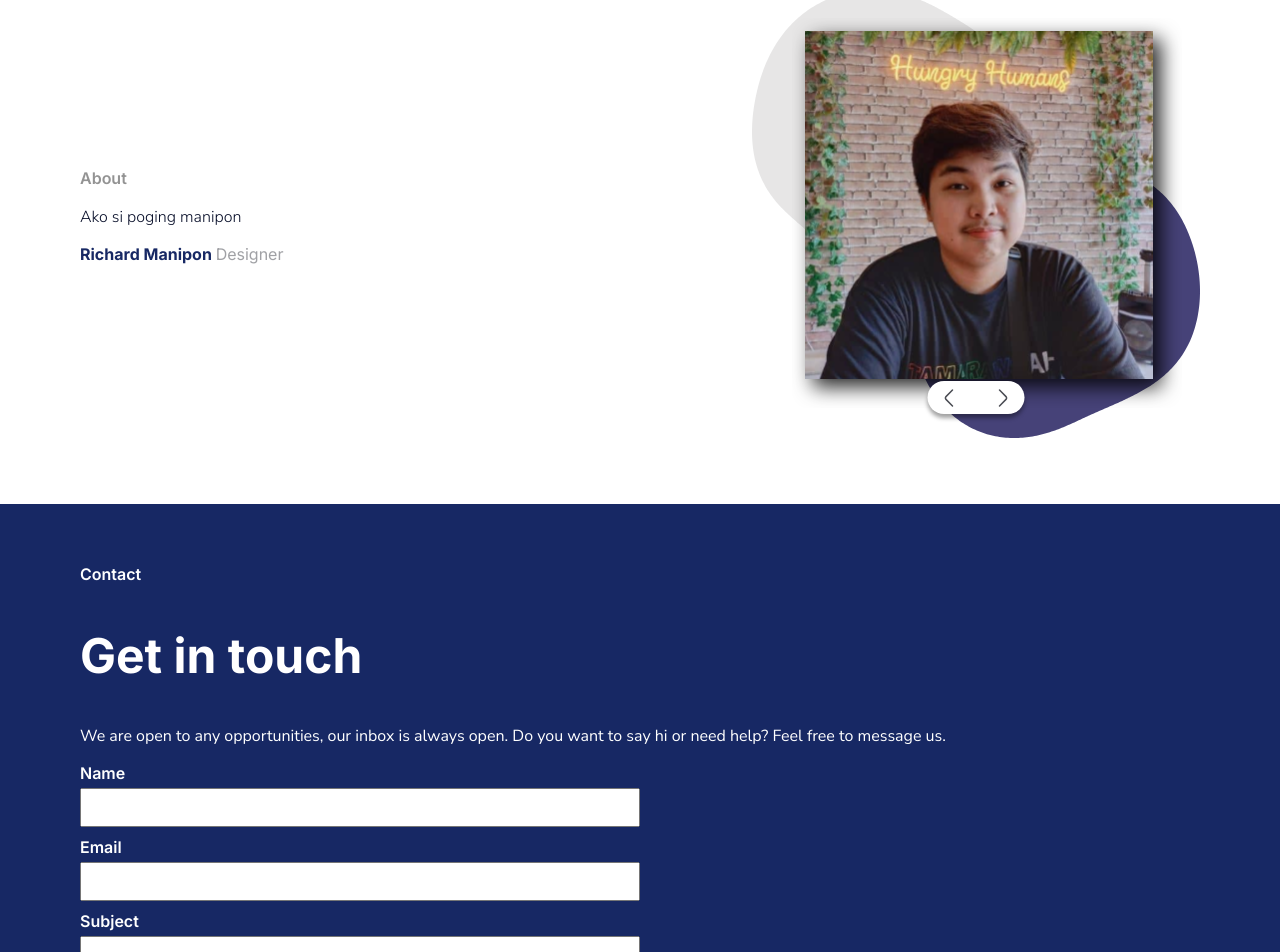
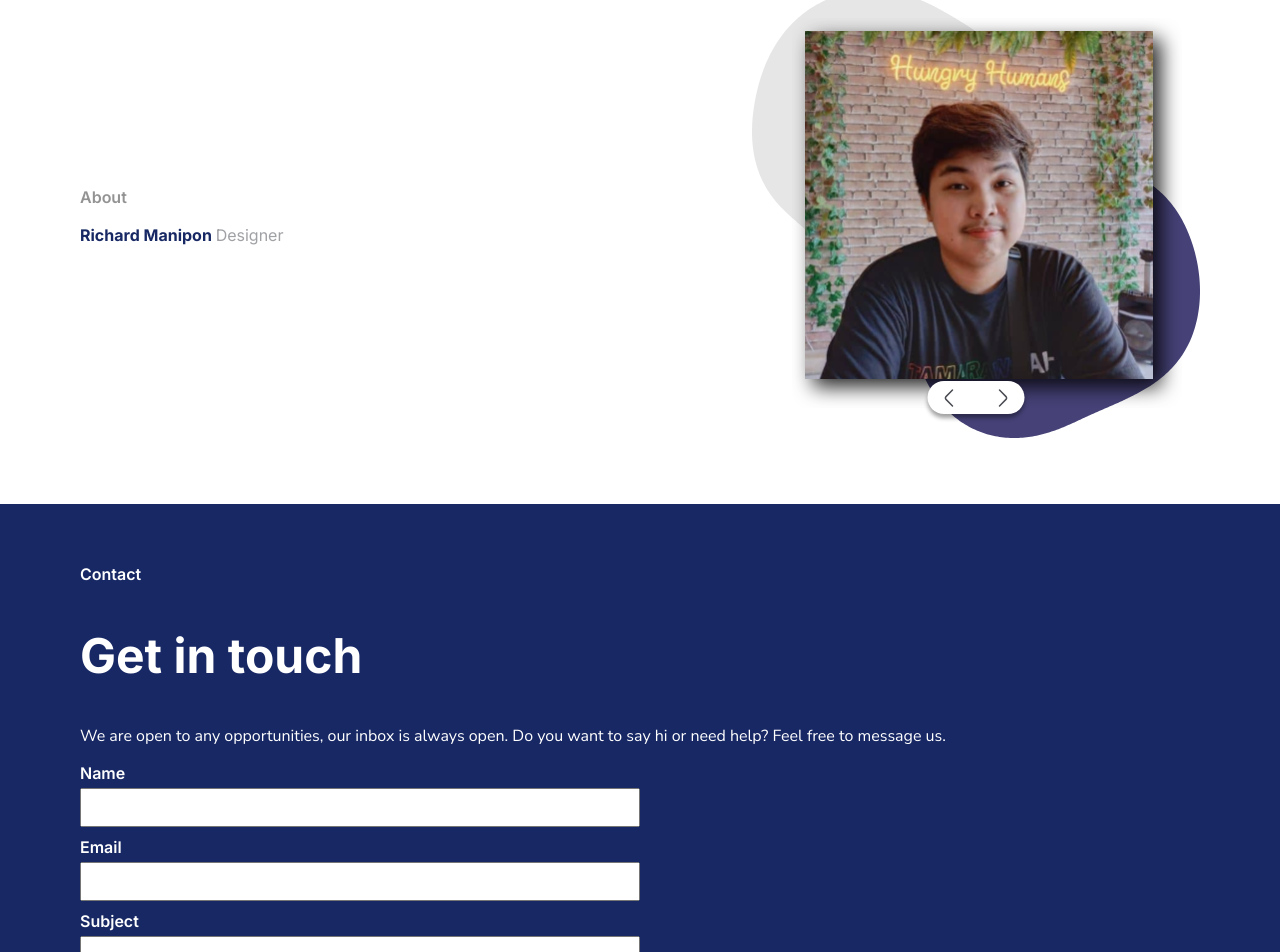
Before and after one commit to RichardManipon/NodeJS-Activities, a Next.js app in the folder nextjs_staticapp/: page / in a window 1280 px wide. Shown: the part 1912-2864 px from the top of the page. Built offline with nearby package versions, Linux system fonts and the light colour scheme.

Commit message:
Update AboutDev.js

```diff
--- a/nextjs_staticapp/components/AboutDev.js
+++ b/nextjs_staticapp/components/AboutDev.js
@@ -6,7 +6,7 @@ import { useState, useEffect } from "react";
 
 const AboutDev = () => {
   const [carousel, setCarousel] = useState(1);
-  const [intro, setIntro] = useState("Ako si poging manipon");
+  const [intro, setIntro] = useState("");
   const [name, setName] = useState("Richard Manipon");
   const [role, setRole] = useState("Designer");
   const [image, setImage] = useState("manipon.svg");
```
